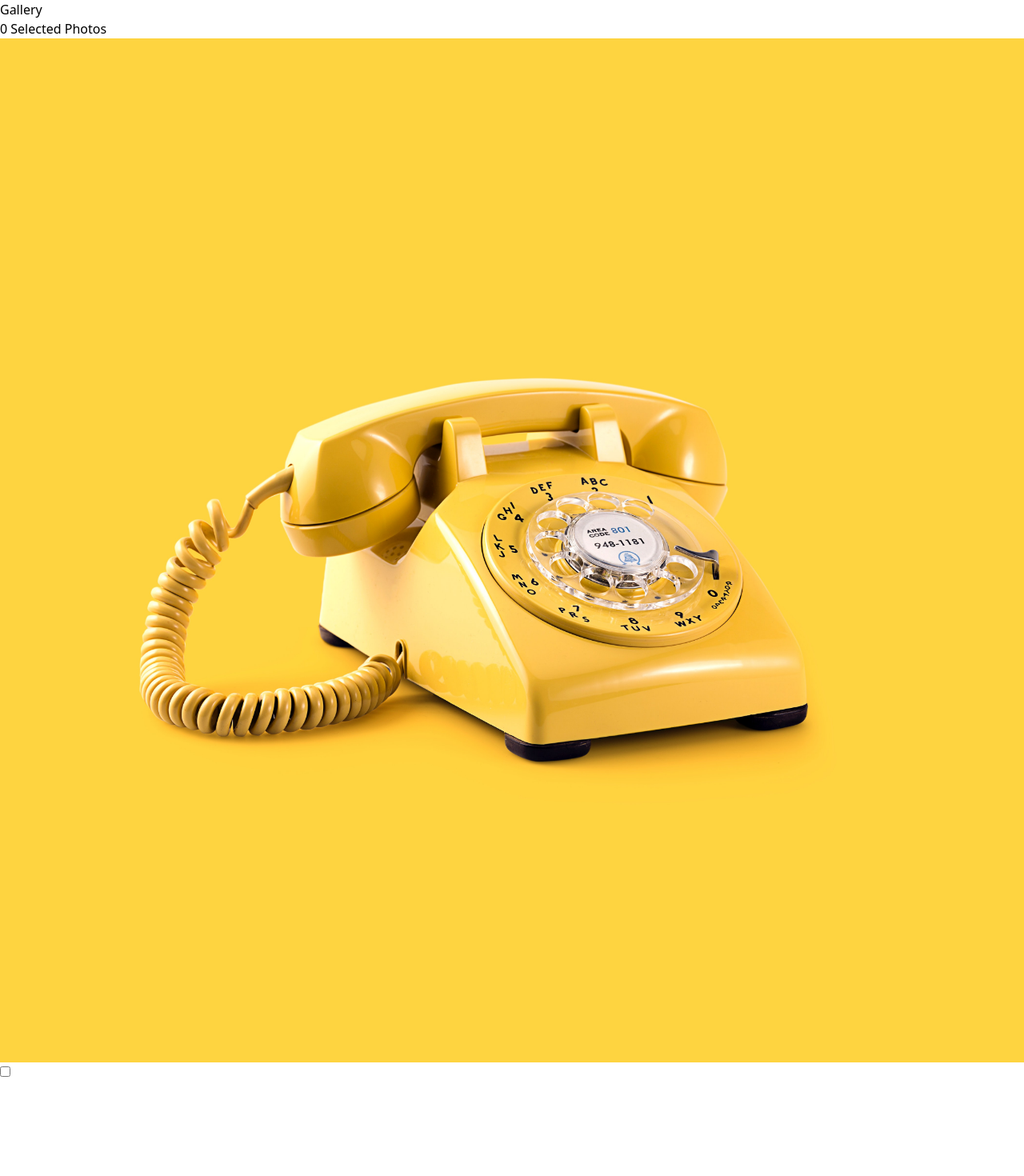
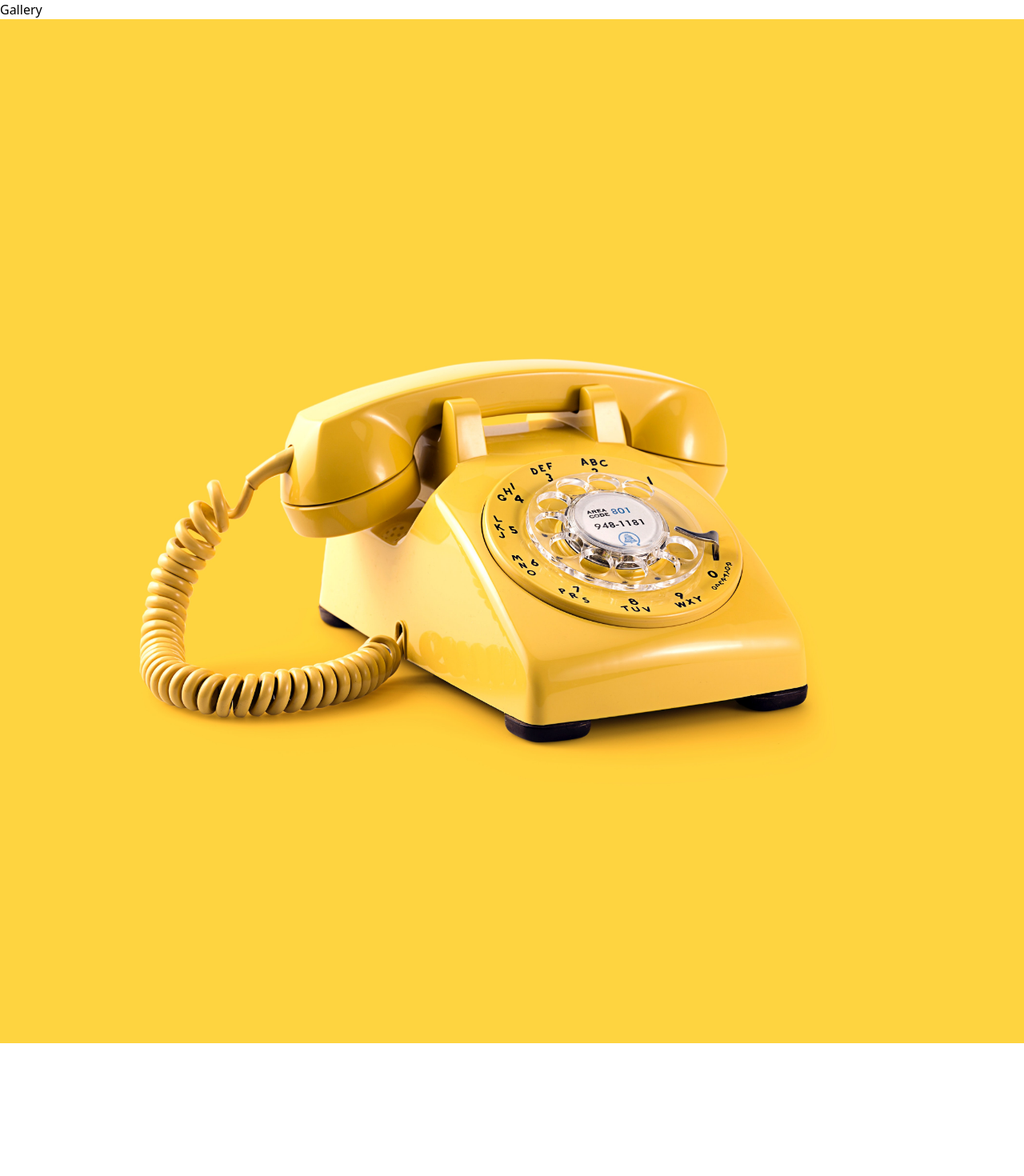
Before and after one commit to semon69/image-gallery, a React (Vite) app: page / in a window 1280 px wide. Shown: the top 1470 px of the page at 80% size. Built offline with nearby package versions, Linux system fonts and the light colour scheme.

Commit message:
implement drag and drop functionality

```diff
--- a/src/App.jsx
+++ b/src/App.jsx
@@ -52,13 +52,36 @@ function App() {
     setSelectedImages([]);
   };
 
+  const handleDragStart = (e, index) => {
+    e.dataTransfer.setData('text/plain', index.toString());
+  };
+
+  const handleDragOver = (e) => {
+    e.preventDefault();
+  };
+
+  const handleDrop = (e, newIndex) => {
+    e.preventDefault();
+    const draggedIndex = parseInt(e.dataTransfer.getData('text/plain'));
+    const updatedImages = [...allImages];
+    const [draggedImage] = updatedImages.splice(draggedIndex, 1);
+    updatedImages.splice(newIndex, 0, draggedImage);
+    setAllImages(updatedImages);
+  };
+
   return (
 
     <>
-      <section className="max-w-7xl mx-auto my-10">
-        <h1 className="border-b-4 border-black pb-2 mb-5 text-4xl font-bold">Gallery</h1>
+      <section className="max-w-7xl mx-auto my-10 p-2">
+        <h1 className="border-b-4 border-black pb-3 mb-5 text-4xl font-bold">Gallery</h1>
         <div className="flex justify-between my-3">
-          <p className="text-xl font-bold">{selectedImages.length} Selected Photos</p>
+          {
+            selectedImages.length ?
+              <p className="text-xl font-bold"><input checked={true} className="w-5 h-5" type="checkbox" name="" id="" /> <span>{selectedImages.length}</span> Selected Photos</p>
+              :
+              ''
+          }
+
           {
             selectedImages.length > 0 ?
               <p onClick={deleteSelectedImages} className="text-xl font-bold text-red-500 cursor-pointer">Delete Files</p>
@@ -68,23 +91,32 @@ function App() {
         </div>
         <div>
           <div className="">
-            <div className="grid grid-cols-5 gap-5">
+            <div className="grid grid-cols-2 md:grid-cols-3 lg:grid-cols-5 gap-5">
               {
                 allImages.map((img, index) =>
                   <div
                     key={index}
                     onClick={() => toggleImageSelection(index)}
-                    className={`relative hover:brightness-50  hover:cursor-pointer  hover:bg-gray-400 ${index == 0 ? "col-span-2 row-span-2" : "col-span-1 row-span-1"}`}
+                    onDragStart={(e) => handleDragStart(e, index)}
+                    onDragOver={handleDragOver}
+                    onDrop={(e) => handleDrop(e, index)}
+                    draggable
+                    className={`relative hover:brightness-50  hover:bg-gray-400 ${index == 0 ? "col-span-2 row-span-2" : "col-span-1 row-span-1"}`}
                   >
                     <img
-                      className="border-2 border-gray-400 rounded-xl w-full h-full object-cover"
+                      className="border-2 border-gray-400 rounded-xl w-full h-full object-cover hover:cursor-pointer"
                       src={img} alt="" />
 
-                    <input
-                      checked={selectedImages.includes(index)}
-                      onChange={() => toggleImageSelection(index)}
-                      className="absolute w-5 h-5 top-3 left-3"
-                      type="checkbox" name="" id="" />
+                    {
+                      selectedImages.includes(index) &&
+                      <input
+                        checked={selectedImages.includes(index)}
+                        onChange={() => toggleImageSelection(index)}
+                        className="absolute w-5 h-5 top-3 left-3"
+                        type="checkbox" name="" id="" />
+                    }
+
+
                   </div>
 
                 )
```
